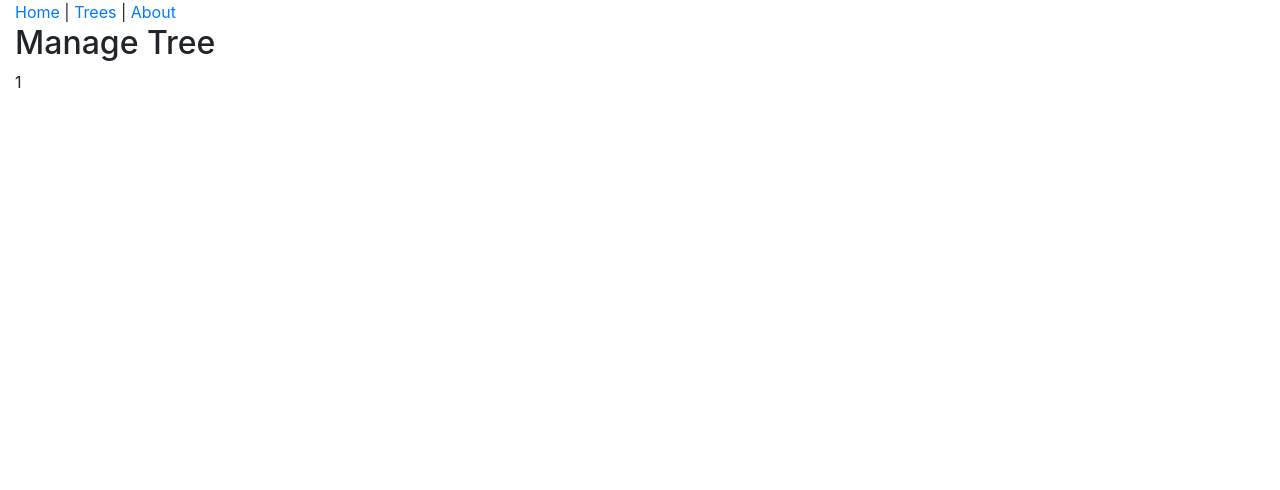
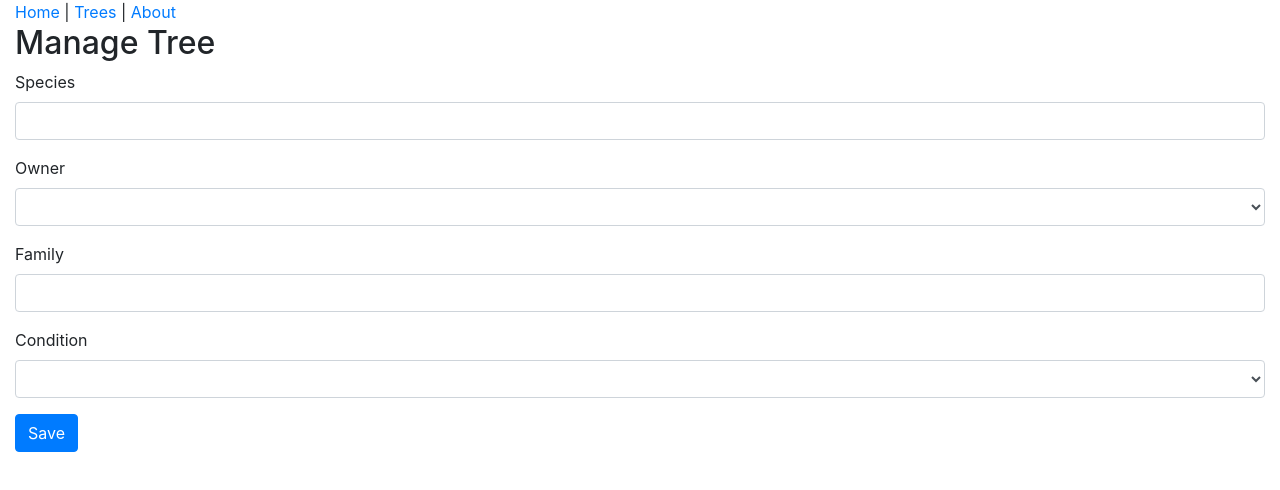
Before and after one commit to gbotond/trees-app, a React (Create React App) app: page /tree/1 in a window 1280 px wide. Shown: the top 490 px of the page. Built offline with nearby package versions, Linux system fonts and the light colour scheme; no server answers.

Commit message:
feat: add create tree form

```diff
--- a/src/components/App.js
+++ b/src/components/App.js
@@ -15,6 +15,7 @@ function App() {
                 <Route path="/" exact component={HomePage} />
                 <Route path="/trees" component={TreesPage} />
                 <Route path="/tree/:slug" component={ManageTreePage} />
+                <Route path="/tree/" component={ManageTreePage} />
                 <Route path="/about" component={AboutPage} />
                 <Redirect from="/about-page" to="about" />
                 <Route component={NotFoundPage} />
--- a/src/components/ManageTreePage.js
+++ b/src/components/ManageTreePage.js
@@ -1,11 +1,32 @@
-import React from "react";
-import { Prompt } from "react-router-dom";
+import React, { useState } from "react";
+import TreeForm from "./TreeForm";
+import * as treeApi from "../api/treeApi";
 
 const ManageTreePage = props => {
+    const [tree, setTree] = useState({
+       id: null,
+       slug: "",
+       species: "",
+       ownerId: null,
+       family: "",
+       condition: ""
+    });
+
+    function handleChange({ target }) {
+        setTree({...tree, [target.name]: target.value});
+    }
+
+    function handleSubmit(event) {
+        event.preventDefault();
+        treeApi.saveTree(tree).then(() => {
+            props.history.push("/trees");
+        });
+    }
+
     return(
         <>
             <h2>Manage Tree</h2>
-            {props.match.params.slug}
+            <TreeForm tree={tree} onChange={handleChange} onSubmit={handleSubmit}/>
         </>
     );
 };
--- /dev/null
+++ b/src/components/TreeForm.js
@@ -0,0 +1,65 @@
+import React from "react";
+import TextInput from "./common/TextInput";
+
+function TreeForm(props) {
+    return (
+        <form onSubmit={props.onSubmit}>
+            <TextInput
+                id="species"
+                label="Species"
+                name="species"
+                onChange={props.onChange}
+                value={props.tree.species}
+            />
+
+            <div className="form-group">
+                <label htmlFor="owner">Owner</label>
+                <div className="field">
+                <select
+                    id="owner"
+                    name="ownerId"
+                    onChange={props.onChange}
+                    value={props.tree.ownerId || ""}
+                    className="form-control"
+                >
+                    <option value="" />
+                    <option value="1">I. District</option>
+                    <option value="2">II. District</option>
+                    <option value="3">III. District</option>
+                </select>
+                </div>
+            </div>
+
+            <TextInput
+                id="family"
+                label="Family"
+                name="family"
+                value={props.tree.family}
+                onChange={props.onChange}
+            />
+
+            <div className="form-group">
+                <label htmlFor="condition">Condition</label>
+                <div className="field">
+                <select
+                    id="condition"
+                    name="condition"
+                    value={props.tree.condition}
+                    onChange={props.onChange}
+                    className="form-control"
+                >
+                    <option value="" />
+                    <option value="1">Healty</option>
+                    <option value="2">Aging</option>
+                    <option value="3">Injured</option>
+                    <option value="4">Deseased</option>
+                </select>
+                </div>
+            </div>
+
+            <input type="submit" value="Save" className="btn btn-primary" />
+        </form>
+    );
+}
+
+export default TreeForm;
--- a/src/components/TreeList.js
+++ b/src/components/TreeList.js
@@ -11,6 +11,7 @@ function TreeList(props) {
                 </td>
                 <td>{tree.ownerId}</td>
                 <td>{tree.family}</td>
+                <td>{tree.condition}</td>
             </tr>
         );
     };
@@ -23,6 +24,7 @@ function TreeList(props) {
                         <th>Species</th>
                         <th>Owner ID</th>
                         <th>Family</th>
+                        <th>Condition</th>
                     </tr>
                 </thead>
                 <tbody>
--- a/src/components/TreesPage.js
+++ b/src/components/TreesPage.js
@@ -1,6 +1,7 @@
 import React, { useState, useEffect } from "react";
 import { getTrees } from "../api/treeApi";
 import TreeList from "./TreeList";
+import { Link } from "react-router-dom";
 
 function TreesPage() {
     const [trees, setTrees] = useState([]);
@@ -12,6 +13,7 @@ function TreesPage() {
     return (
         <>
             <h2>Trees</h2>
+            <Link className="btn btn-primary" to="/tree">Add Tree</Link>
             <TreeList trees={trees} />
         </>
     );
--- /dev/null
+++ b/src/components/common/TextInput.js
@@ -0,0 +1,41 @@
+import React from "react";
+import PropTypes from "prop-types";
+
+function TextInput(props) {
+    let wrapperClass="form-group";
+    if (props.error.length > 0) {
+        wrapperClass += " has-error";
+    }
+
+    return (
+        <div className={wrapperClass}>
+            <label htmlFor={props.id}>{props.label}</label>
+            <div className="field">
+            <input
+                className="form-control"
+                id={props.id}
+                type="text"
+                name={props.name}
+                onChange={props.onChange}
+                value={props.value}
+            />
+            </div>
+            { props.error && <div className="alert alert-danger">{props.error}</div>}
+        </div>
+    );
+}
+
+TextInput.propTypes = {
+    id: PropTypes.string.isRequired,
+    name: PropTypes.string.isRequired,
+    label: PropTypes.string.isRequired,
+    onChange: PropTypes.func.isRequired,
+    value: PropTypes.string,
+    error: PropTypes.string
+};
+
+TextInput.defaultProps = {
+    error: ""
+}
+
+export default TextInput;
--- a/tools/db.json
+++ b/tools/db.json
@@ -82,12 +82,12 @@
     },
     {
       "id": 11,
-      "slug": "sdfsd",
-      "species": "sdfsd",
-      "ownerId": 2,
-      "family": "sdfsd",
+      "slug": "ertert",
+      "species": "ertert",
+      "ownerId": 1,
+      "family": "tertert",
       "condition": "2",
-      "createdAt": 1632686732928
+      "createdAt": 1632687013614
     }
   ],
   "owners": [
```
